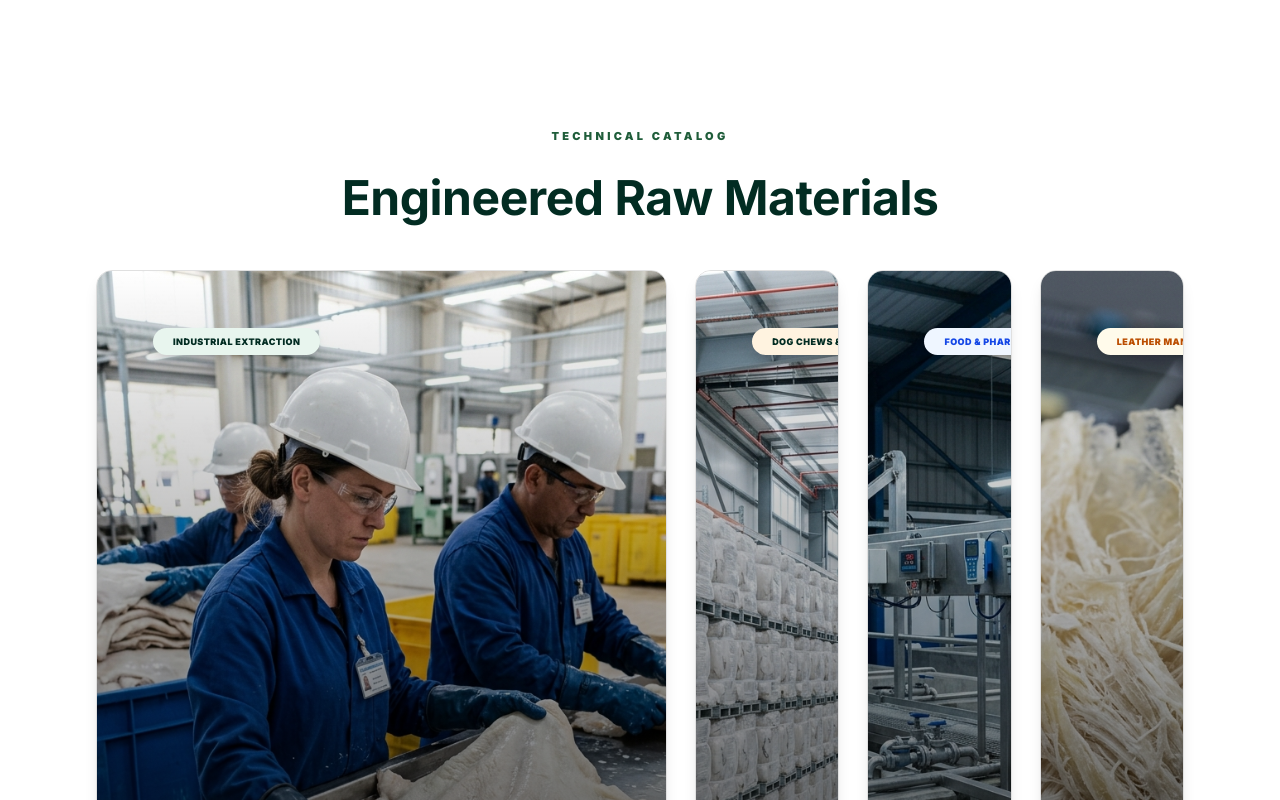
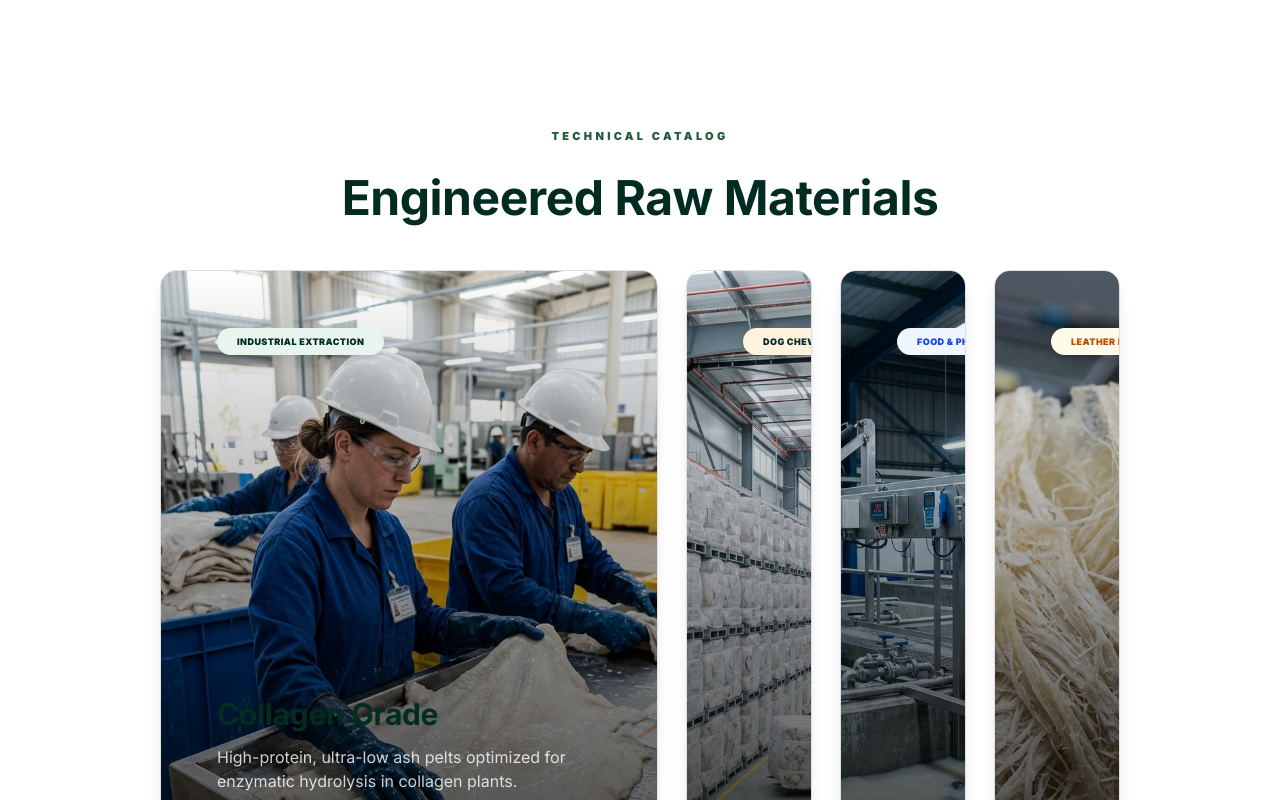
Before and after one commit to Akash-Madhav/Im_Ex_Collogen, a Next.js app: page /en/products in a window 1280 px wide. Shown: the part 800-1600 px from the top of the page. Built offline with nearby package versions, Linux system fonts and the light colour scheme.

Commit message:
feat: add interactive product catalog section and environment configuration variables

```diff
--- a/src/components/sections/ProductsSection.tsx
+++ b/src/components/sections/ProductsSection.tsx
@@ -91,7 +91,7 @@
 
   return (
     <section ref={containerRef} className="bg-white flex flex-col justify-center py-16 pt-28 md:pt-32 overflow-hidden relative">
-      <div className="w-full max-w-[1400px] mx-auto px-4 md:px-8 flex flex-col">
+      <div className="w-full max-w-6xl mx-auto px-4 md:px-8 flex flex-col">
         <div className="text-center max-w-3xl mx-auto mb-12 shrink-0">
           <div className="text-[11px] font-black tracking-[0.3em] uppercase text-[var(--c-primary)] mb-4">
             Technical Catalog
@@ -101,7 +101,7 @@
           </h2>
         </div>
 
-        <div className="flex flex-col lg:flex-row gap-4 w-full h-[750px] xl:h-[850px]">
+        <div className="flex flex-col lg:flex-row gap-4 w-full h-[600px] xl:h-[700px]">
           {products.map((prod, idx) => (
             <div
               key={prod.title}
```
Also changed, not shown: 1 other file (tests, documents, lock files or other folders).
